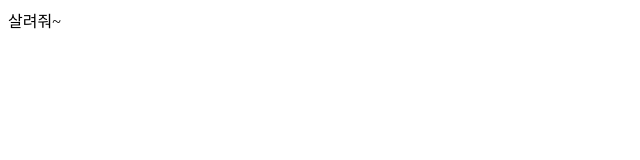
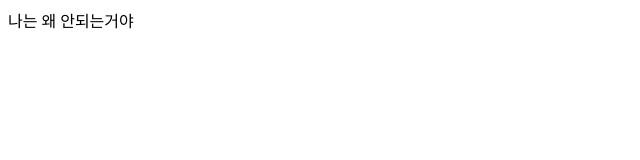
Before and after one commit to BON0102/BON0102.github.io, a plain HTML site: page index.html in a window 1280 px wide. Shown: the whole page, without its empty margins (0-640 px from the left). Drawn offline with Linux system fonts and the light colour scheme.

Commit message:
Update index.html

```diff
--- a/index.html
+++ b/index.html
@@ -1,6 +1,6 @@
 <html>
     <head></head>
     <body>
-        살려줘~
+        나는 왜 안되는거야
     </body>
 </html>
```
